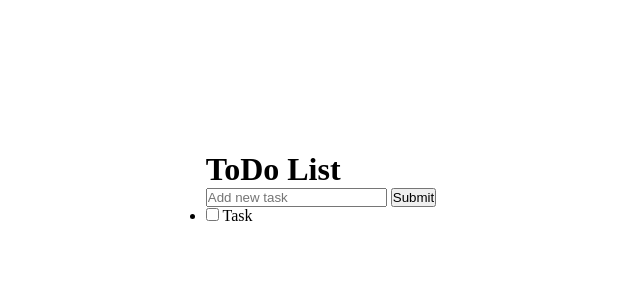
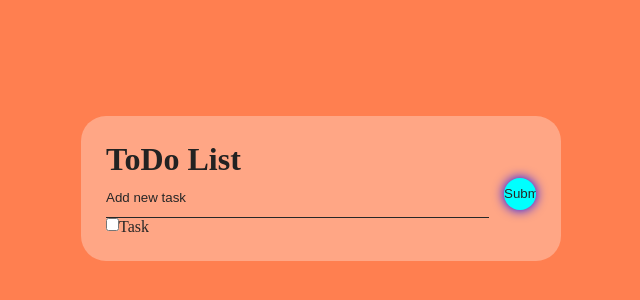
Before and after one commit to GrisGGG/toDoList-VueJs, a plain HTML site: page index.html in a window 1280 px wide. Shown: the part 212-512 px from the top of the page, without its empty margins (319-959 px from the left). Drawn offline with nearby package versions, Linux system fonts and the light colour scheme.

Commit message:
4. styles added

```diff
--- a/style.css
+++ b/style.css
@@ -19,5 +19,95 @@ body{
     display: flex;
     justify-content: center;
     align-items: center;
+    background-color: coral;
+}
+input{
+    outline: none;
+}
+
+ul{
+    list-style: none;
+    padding: 0;
+}
+.app-container{
+    max-width: 480px;
+    width: 100%;
+    max-height: 100%;
+    background-color: rgba(255, 255, 255, 0.3);
+    padding: 25px;
+    border-radius: 25px;
+    overflow: auto;
+    color: #222;
+}
+
+.app-header{
+    font-size: 20px;
+    line-height: 32px;
+    margin: 0 0 12px 0;
+    color: #272727;
+}
+.submit-task{
+    width: 32px;
+    height: 32px;
+    flex-shrink: 0;
+    border:none;
+    background: var(--add-button);
+    color: #272727;
+    border-radius: 50%;
+    box-shadow: 0 0 12px 0 var(--add-button-shadow);
+}
+
+.add-task{
+    height: 40px;
+    font-size: 14px;
+    display: flex;
+}
+.task-input{
+    width: 100%;
+    padding: 0;
+    outline: none;
+    border: none;
+    border-bottom: 1px solid #272727;
+    background-color: transparent;
+    margin-right: 15px;
+    color: #272727;
+    box-shadow: none;
+}
+.task-input::placeholder{
+    color: #272727;
+}
+.task-list-item{
+    background-color: rgba(255, 255, 255, 0.7);
+    display: flex;
+    align-items: center;
+    padding: 8px;
+    border-radius: 35px;
+    margin-bottom: 12px;
+}
+.task-list-item input{
+    width: 16px;
+    height: 16px;
+    border: 1px solid #272727;
+    border-radius: 50px;
+}
+.task-list-item::hover{
+    border-color: var(--checkbox-color);
+    box-shadow: 0 0 0 3px var(--checkbox-shadow);
+}
+
+.task-list-item::cheked{
+    border:1px solid var(--checkbox-color);
+    background-color:var(--checkbox-color);
+}
+
+.task-list-item input:checked + span{
+    color: #272727;
+    text-decoration: line-through #272727;
+}
+
+.task-list-item-label{
+    display: flex;
+    align-items: flex-start;
+    color: #272727;
 
 }
```
